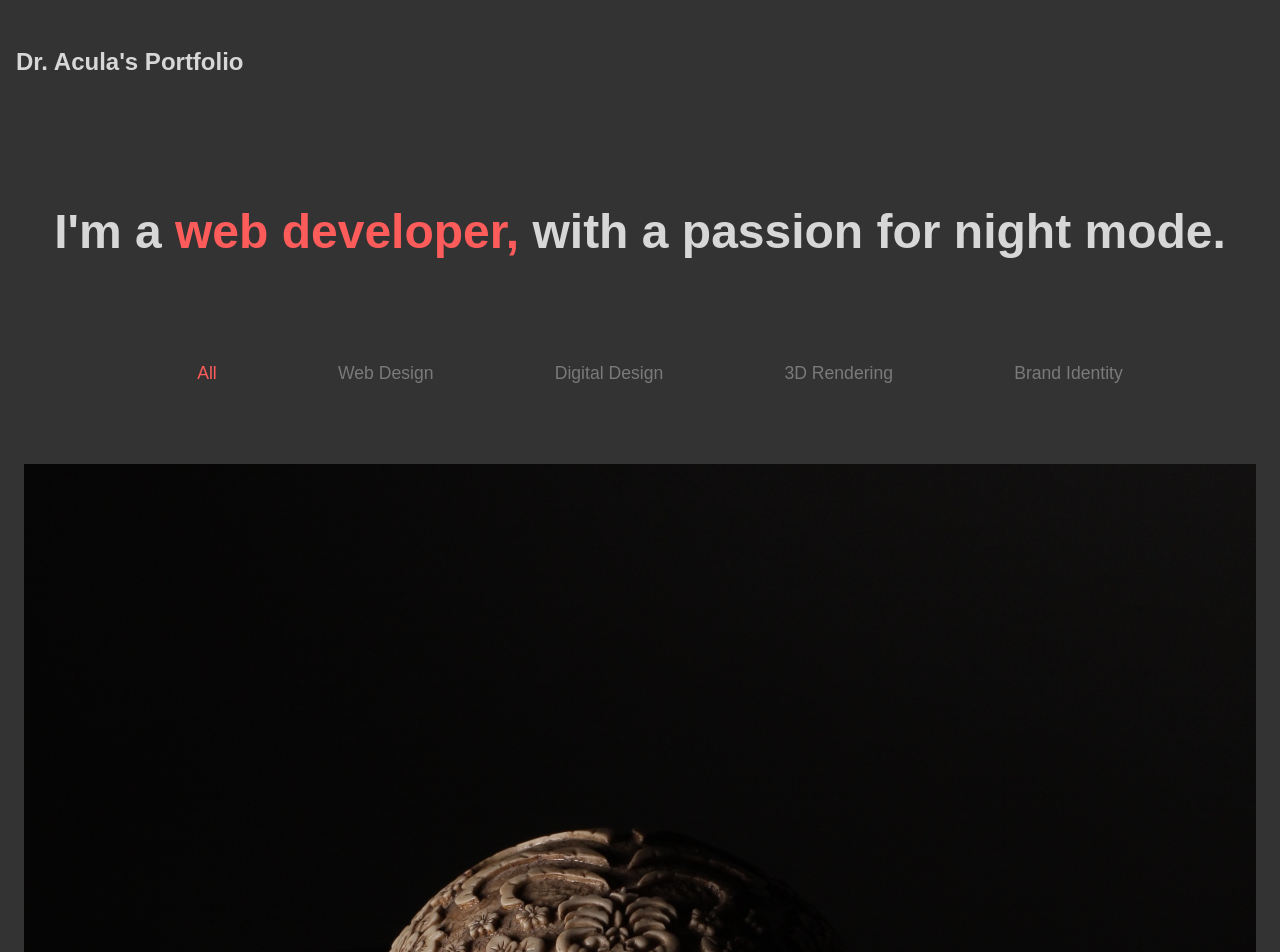
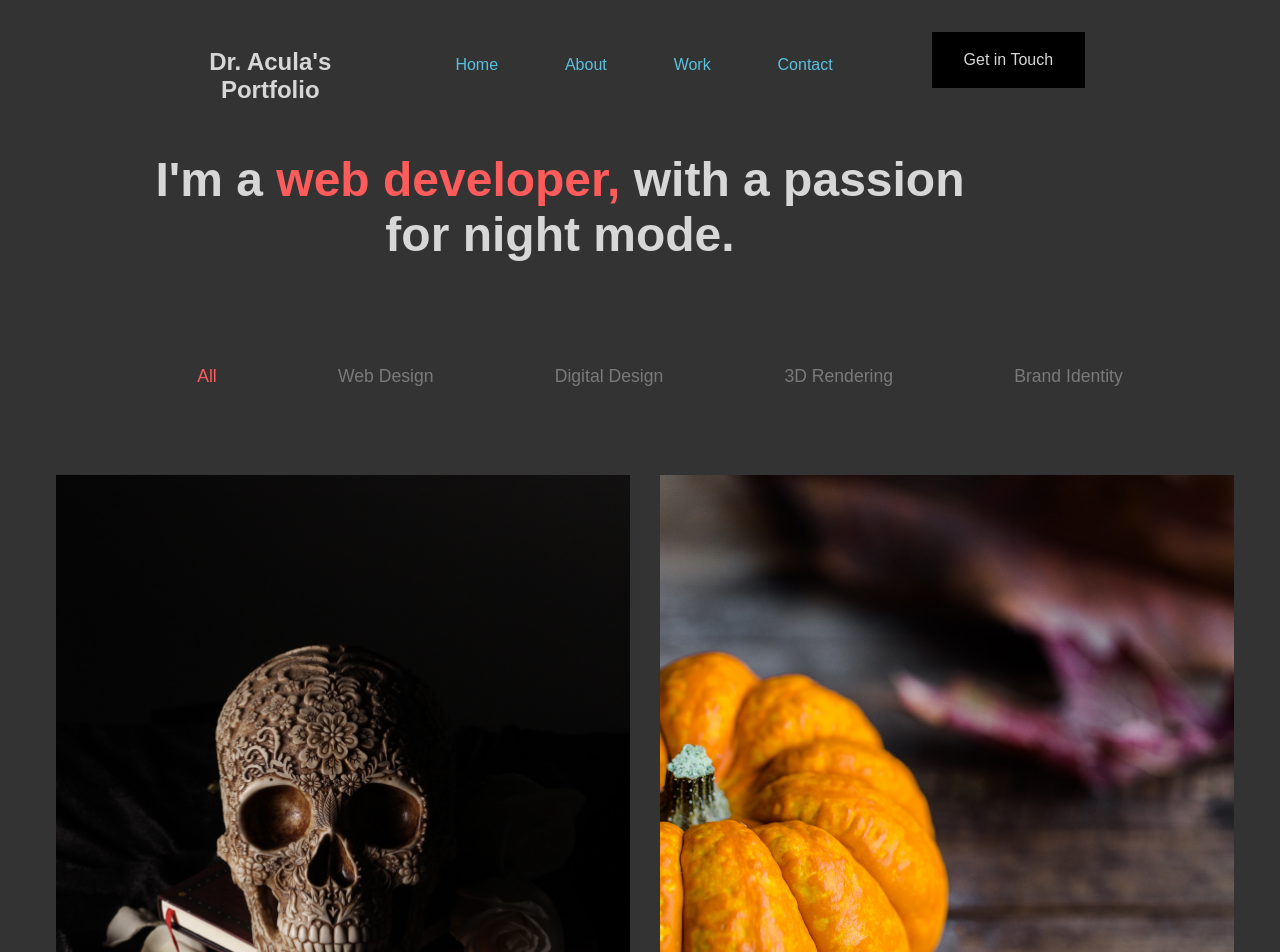
Before and after one commit to alexalewis/spooky-portfolio, a website: page public/index.html in a window 1280 px wide. Shown: the top 952 px of the page. Drawn offline with Linux system fonts and the light colour scheme; a web font is replaced by a local one.

Commit message:
tablet mode done

```diff
--- a/public/index.html
+++ b/public/index.html
@@ -8,15 +8,26 @@
     <link rel="stylesheet" href="/screen.css" />
   </head>
   <body>
-    <main>
-      <header>Dr. Acula's Portfolio</header>
-      <section>
-        <h1>
+      <section class="top">
+        <header class="mobile">Dr. Acula's Portfolio</header>
+        <nav class="top-nav">
+          <header class="tablet">Dr. Acula's Portfolio</header>
+          <ul>
+            <li>Home</li>
+            <li>About</li>
+            <li>Work</li>
+            <li>Contact</li>
+            <button>Get in Touch</button>
+          </ul>
+        </nav>
+      </section>
+
+        <h1 class="header">
           I'm a <a class="red">web developer,</a> with a passion for night mode.
         </h1>
       </section>
       <nav>
-        <ul>
+        <ul class="nav-2">
           <li><a class="red">All</a></li>
           <li>Web Design</li>
           <li>Digital Design</li>
@@ -25,8 +36,8 @@
         </ul>
       </nav>
 
-      <section>
-        <ul class="images">
+      <section class="images">
+        <ul>
           <li><img src="./images/image1.jpg" /></li>
           <li><img src="./images/image2.jpg" /></li>
           <li><img src="./images/image3.jpg" /></li>
@@ -39,11 +50,11 @@
       </section>
 
       <section>
-        <h3>Let's Work Together</h3>
+        <h2>Let's Work Together</h2>
       </section>
       <section class="touch">
         <button>Get in Touch</button>
       </section>
-    </main>
+
   </body>
 </html>
--- a/public/screen.css
+++ b/public/screen.css
@@ -14,7 +14,8 @@ body {
   font-family: 'Josefun Sans', sans-serif;
 }
 
-header {
+.mobile,
+.tablet {
   display: flex;
   justify-content: left;
   padding-left: 1rem;
@@ -35,7 +36,7 @@ h1 {
 }
 
 .red {
-  color: #FD5C5B;
+  color: #fd5c5b;
 }
 
 nav ul {
@@ -49,7 +50,7 @@ nav ul {
   margin-bottom: 3rem;
 }
 
-ul li {
+.nav-2 li {
   list-style: none;
   padding: 0.5rem;
   font-size: 1.1rem;
@@ -64,7 +65,7 @@ img {
   padding: 1rem;
 }
 
-section h3 {
+section h2 {
   display: flex;
   justify-content: center;
   color: #d7d7d7;
@@ -89,3 +90,75 @@ button {
   margin-top: 1rem;
   margin-bottom: 5rem;
 }
+
+/* Media Queries */
+
+@media (min-width: 375px) {
+  .top-nav {
+    display: none;
+  }
+}
+
+@media (min-width: 768px) {
+  .mobile {
+    display: none;
+  }
+  .top-nav {
+    list-style: none;
+    display: flex;
+    justify-content: space-between;
+    text-align: center;
+    width: 80%;
+  }
+
+  .tablet {
+    margin-left: 2rem;
+  }
+
+  .top {
+    display: flex;
+    justify-content: center;
+  }
+  .top-nav ul {
+    margin-top: 0;
+    margin-bottom: 0;
+    margin-left: -1rem;
+  }
+  .top-nav li {
+    color: rgb(88, 193, 225);
+    font-size: 1rem;
+    list-style: none;
+    padding-top: 3.5rem;
+  }
+  .top-nav button {
+    padding-left: 2rem;
+    padding-right: 2rem;
+    margin-left: 2rem;
+    margin-top: 2rem;
+  }
+
+  h1 {
+    width: 65%;
+    margin-left: 9rem;
+    margin-top: -1rem;
+  }
+  .images ul {
+    display: flex;
+    flex-wrap: wrap;
+    justify-content: space-evenly;
+  }
+  .images li {
+    flex-basis: 50%;
+    list-style: none;
+    padding-bottom: 1rem;
+  }
+
+  img {
+    width: 95%;
+    height: auto;
+  }
+
+  h2 {
+    font-size: 2rem;
+  }
+}
```
